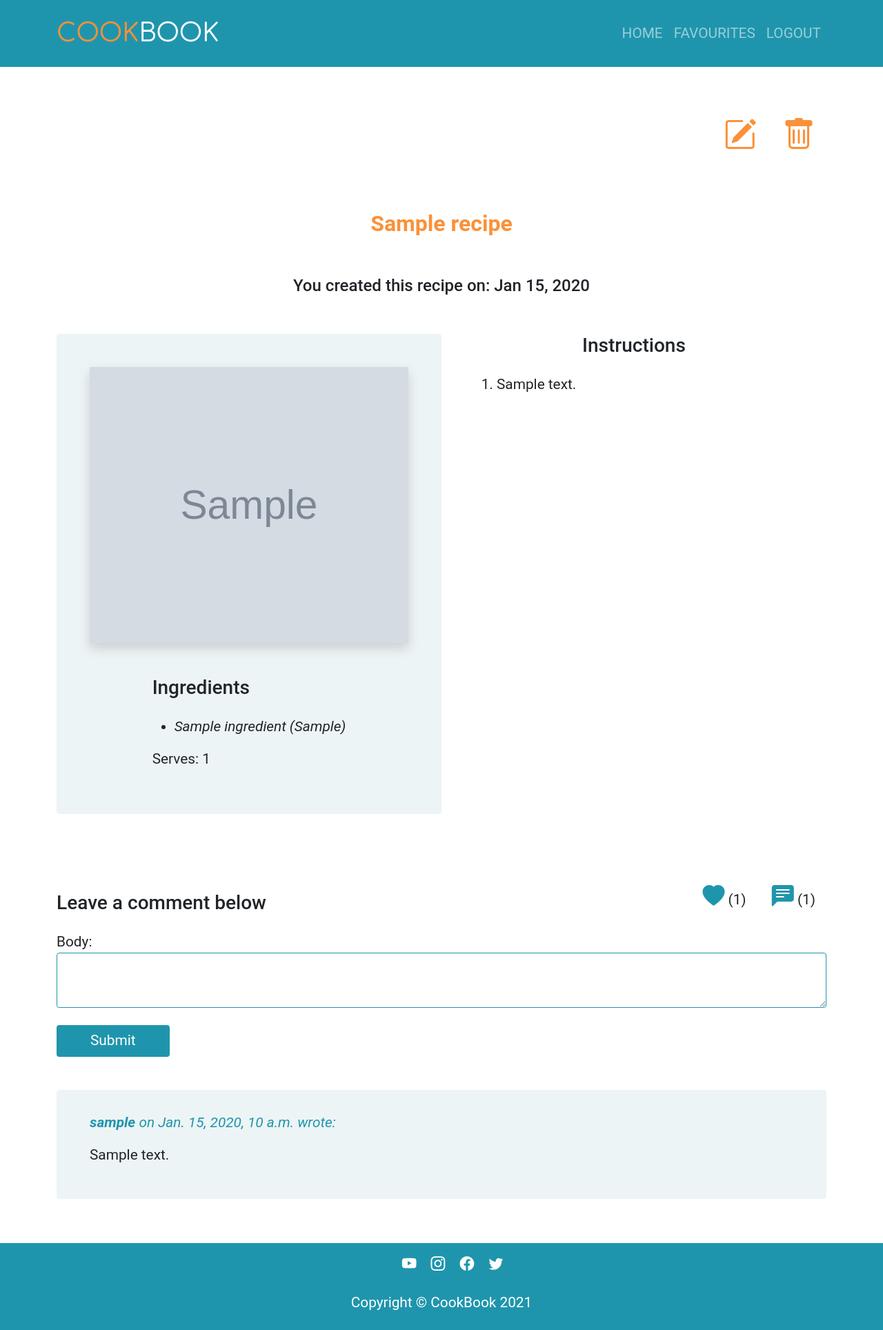
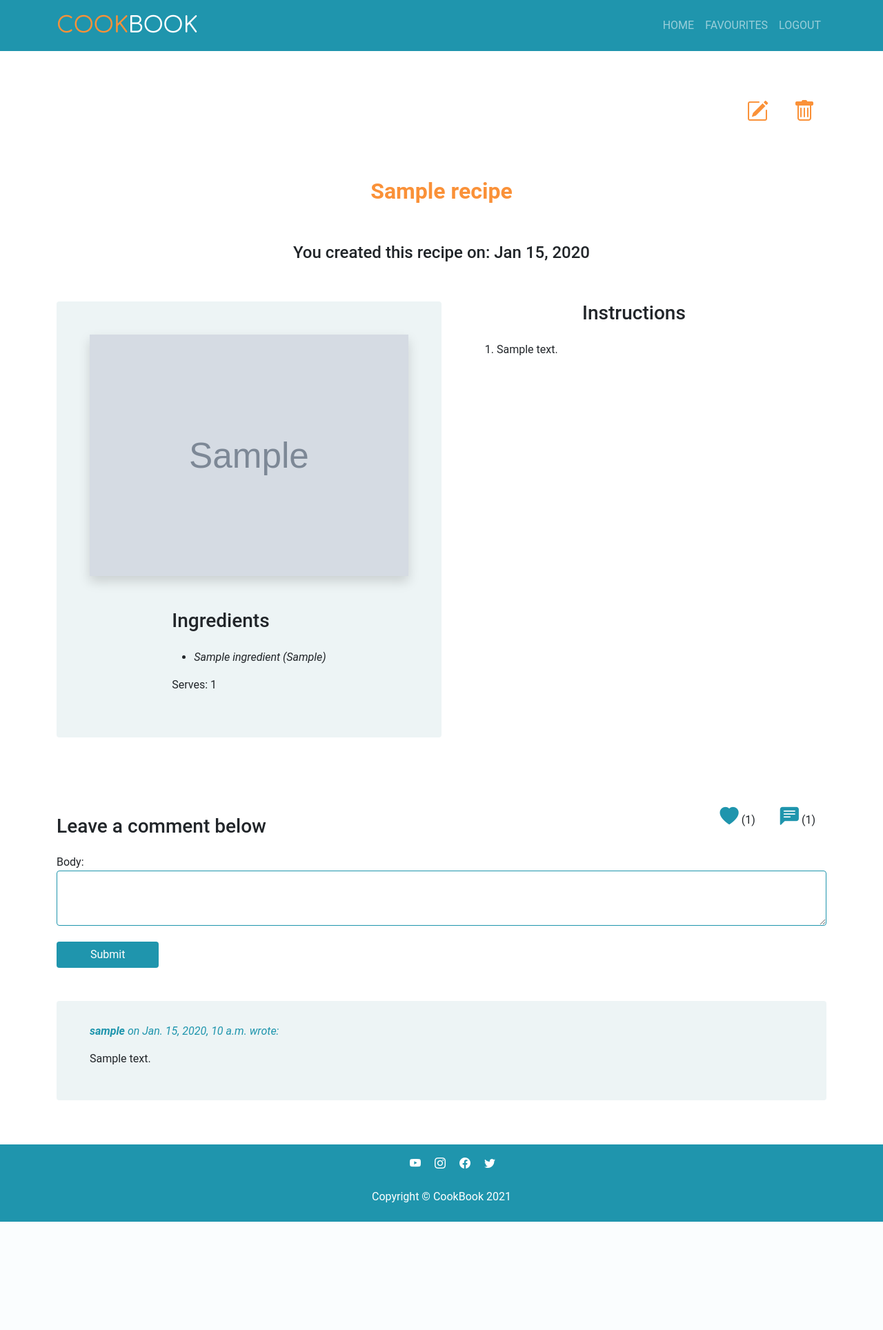
Before and after one commit to Paola62010/cookbook, a Django app: a page that uses templates/base.html in a window 1280 px wide. Shown: the whole page at 69% size. After the commit the page ends 1771 px from the top, so only its background shows below. Run offline with Django 3.2, Linux system fonts and the light colour scheme; a user stored in the database is signed in; tables that the repository leaves empty hold one stand-in row (values such as "Sample post"); grey boxes marked "Sample" are stand-in pictures; some libraries are stand-ins or nearby versions.

Commit message:
Correct css to make fonts a bit smaller

```diff
--- a/cookbook/settings.py
+++ b/cookbook/settings.py
@@ -31,7 +31,7 @@
 SECRET_KEY = os.environ.get('SECRET_KEY')
 
 # SECURITY WARNING: don't run with debug turned on in production!
-DEBUG = False
+DEBUG = True
 
 ALLOWED_HOSTS = ['paolas-cookbook.herokuapp.com', '127.0.0.1']
 
--- a/static/css/style.css
+++ b/static/css/style.css
@@ -7,7 +7,7 @@
 
 body {
 	font-family: Roboto, sans-serif;
-	font-size: 1.3rem;
+	font-size: 1rem;
 	display: flex;
 	flex-direction: column;
 	min-height: 100vh;
@@ -31,7 +31,7 @@
 
 #logo {
 	font-family: Comfortaa, sans-serif;
-	font-size: 2.3rem;
+	font-size: 2rem;
 }
 
 .orange {
@@ -133,7 +133,7 @@
 .recipe-image {
 	width: 100%;
 	object-fit: cover;
-	height: 400px;
+	height: 350px;
 }
 
 #recipe-detail {
@@ -150,7 +150,7 @@
 }
 
 .icons {
-	font-size: 3rem;
+	font-size: 2rem;
 	color: #fa9138;
 }
 
@@ -228,11 +228,11 @@
 
 .icons2 {
 	color: #1f95ad;
-	font-size: 2rem;
+	font-size: 1.7rem;
 }
 
 .form-buttons {
-	font-size: 3rem;
+	font-size: 2rem;
 	background-color: transparent;
 	border: none;
 	color: #fa9138;
@@ -251,7 +251,8 @@
 	color: #fa9138;
 }
 
-.dynamic-formset1 {
+.dynamic-formset1,
+.dynamic-formset2 {
 	margin: 1.5rem 0;
 }
 
@@ -259,7 +260,7 @@
 	.icons {
 		font-size: 1.5rem;
 	}
-	.icons {
+	.icons2 {
 		font-size: 1rem;
 	}
 	.form-buttons {
--- a/templates/base.html
+++ b/templates/base.html
@@ -17,7 +17,7 @@
 <header>
 <!-- Header -->
 <nav class="navbar navbar-expand-lg teal navbar-dark">
-    <div class="container py-2">
+    <div class="container">
         <a href="{% url 'home' %}" class="navbar-brand" id="logo"><span class="orange">COOK</span>BOOK</a>
             <button class="navbar-toggler" type="button" data-bs-toggle="collapse" data-bs-target="#navmenu"
                 aria-controls="navbarText" aria-expanded="false" aria-label="Toggle navigation">
--- a/templates/create_recipe.html
+++ b/templates/create_recipe.html
@@ -3,7 +3,7 @@
 {% block content %}
 
 <main>
-    <div class="container my-5 py-5">
+    <div class="container my-lg-5 py-5">
         <form method="post" enctype="multipart/form-data" id="recipe-form">
             {% csrf_token %}
             <div class="card">
--- a/templates/search_results.html
+++ b/templates/search_results.html
@@ -9,7 +9,7 @@
     <section class="container py-3 py-lg-5 text-center">
         <div class="row py-lg-5">
             <div class="col-lg-6 col-md-8 mx-auto">
-                <h1 class="mb-5">You have searched for:</h1>
+                <h2 class="mb-5">You have searched for:</h2>
                 <h3>"{{ query }}"</h3>
             </div>
         </div>
--- a/templates/update_recipe.html
+++ b/templates/update_recipe.html
@@ -3,7 +3,7 @@
 {% block content %}
 
 <main>
-    <div class="container my-5 py-5">
+    <div class="container my-lg-5 py-5">
         <form method="post" enctype="multipart/form-data" id="recipe-form">
             {% csrf_token %}
             <div class="card">
```
